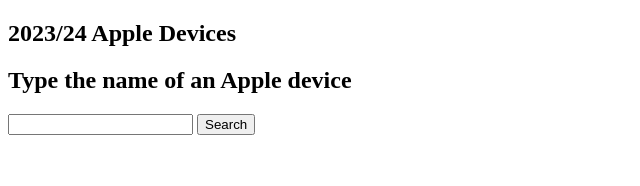
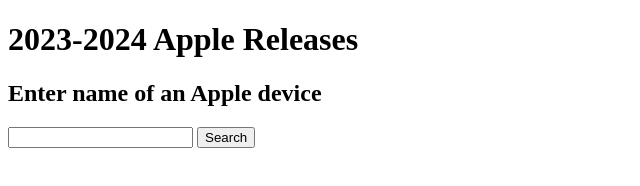
Before and after one commit to ajas-sharafudeen/apple-products-api, a website: page index.html in a window 1280 px wide. Shown: the whole page, without its empty margins (0-640 px from the left). Drawn offline with Linux system fonts and the light colour scheme.

Commit message:
added script tag

```diff
--- a/index.html
+++ b/index.html
@@ -6,12 +6,12 @@
   <title>APPLE-PRODUCTS-API</title>
 </head>
 <body>
-  <section>
-    <h1>2023/24 Apple Devices</h1>
-    <h2>Type the name of an Apple device</h2>
+    <h1>2023-2024 Apple Releases</h1>
+    <h2>Enter name of an Apple device</h2>
     <input type="text">
     <button type="submit">Search</button>
     <h2 id="result"></h2>
-  </section>
+
+    <script src="js/main.js"></script>
 </body>
 </html>
```
